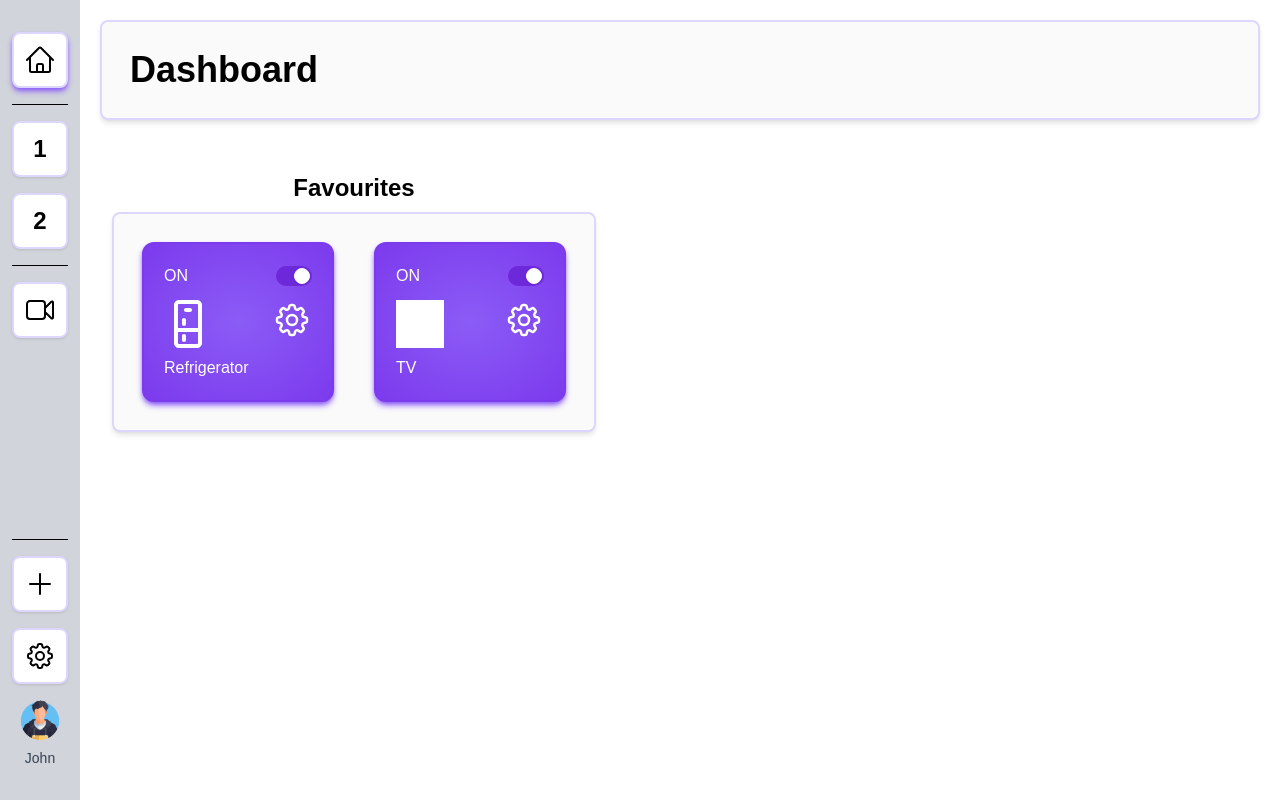
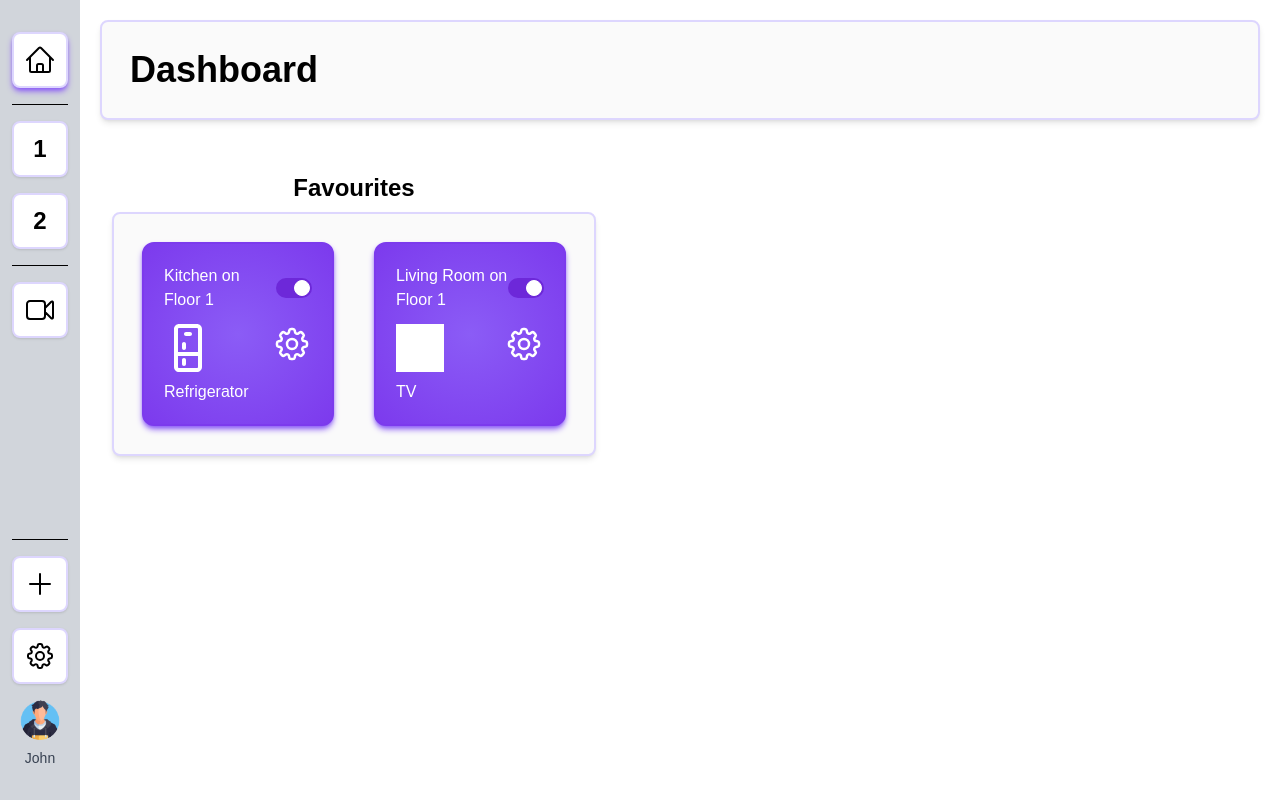
Before and after one commit to szymnob/smarthome-dashboard, a Next.js app: page /dashboard in a window 1280 px wide. Built offline with nearby package versions, Linux system fonts and the light colour scheme; grey boxes are pictures that could not be loaded.

Commit message:
Show location on dashboard favourites
Signed-off-by: Dinolek <git@dinolek.me>

```diff
--- a/src/app/dashboard/page.jsx
+++ b/src/app/dashboard/page.jsx
@@ -3,17 +3,33 @@
 import Header from "@/components/ui/assets/RectHeader";
 import DataContext from "./data/dataContext";
 import { useContext, useEffect, useState } from "react";
-import { getFavourites } from "./data/dataService";
+import { getFloorsNumbers, getRoomsIdOnFloor, getRoomName, getDevicesIdInRoom, getFavourites } from "./data/dataService";
 import DeviceComponent from "@/components/views/device-views/DeviceComponent";
 
 export default function Page() {
     const { data } = useContext(DataContext);
     const [devices, setDevices] = useState([])
+    const [locations, setLocations] = useState({})
 
     useEffect(() => {
-        if (data) {
-            setDevices(getFavourites(data));
+        if (!data) {
+            return;
         }
+
+        const devices = getFavourites(data);
+        const locations = {};
+        getFloorsNumbers(data).forEach(floor => {
+            getRoomsIdOnFloor(data, floor).forEach(room => {
+                getDevicesIdInRoom(data, floor, room)
+                    .filter(device => devices.includes(device))
+                    .forEach(device => {
+                        locations[device] = [floor, getRoomName(data, floor, room)];
+                    });
+            });
+        }); // TODO: not efficient
+
+        setLocations(locations);
+        setDevices(devices);
     }, [data]);
 
     return (
@@ -28,7 +44,7 @@ export default function Page() {
                         </div>
                         <div className="flex flex-wrap bg-neutral-50 shadow-md border-custom rounded-lg mt-2 p-2">
                             {devices.map(id => (
-                                <DeviceComponent key={id} deviceId={id} />
+                                <DeviceComponent key={id} deviceId={id} location={locations[id]} />
                             ))}
                         </div>
                     </div>
--- a/src/components/views/device-views/DeviceComponent.jsx
+++ b/src/components/views/device-views/DeviceComponent.jsx
@@ -16,7 +16,7 @@ import { Tooltip } from 'react-tooltip'
 
 
 
-export default function DeviceComponent({deviceId}) {
+export default function DeviceComponent({deviceId, location = []}) {
     const {data} = useContext(DataContext);
 
     const [deviceName, setDeviceName] = useState("")
@@ -68,6 +68,7 @@ export default function DeviceComponent({deviceId}) {
 
 
 
+    const locationString = location.length != 0 ? `${location[1]} on Floor ${location[0]}` : null;
 
     return (
         <>
@@ -84,7 +85,8 @@ export default function DeviceComponent({deviceId}) {
                     "text-white": deviceStatus === "ON",
                 })}>
                 <div className="flex flex-row w-full justify-between items-center mb-3">
-                    <div>{deviceStatus}</div>
+                    <div id="location">{locationString}</div>
+                    <Tooltip anchorSelect="#location" content="Location of device" delayShow={500} />
                     <Switch id={deviceId} checked={deviceStatus === "ON"} onChange={handleChange}/>
                 </div>
 
@@ -115,4 +117,5 @@ export default function DeviceComponent({deviceId}) {
 
 DeviceComponent.propTypes = {
     deviceId: PropTypes.string.isRequired,
+    location: PropTypes.array
 }
```
